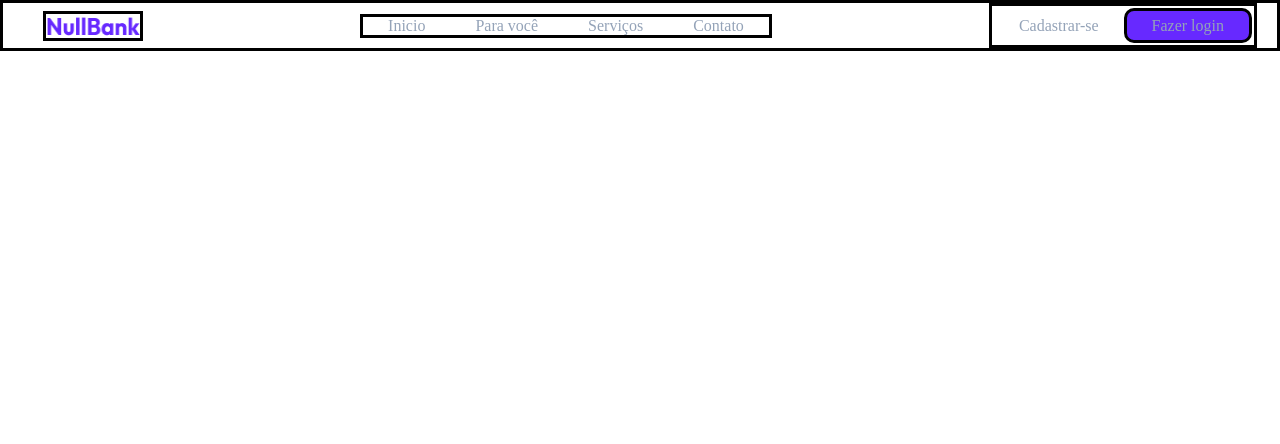
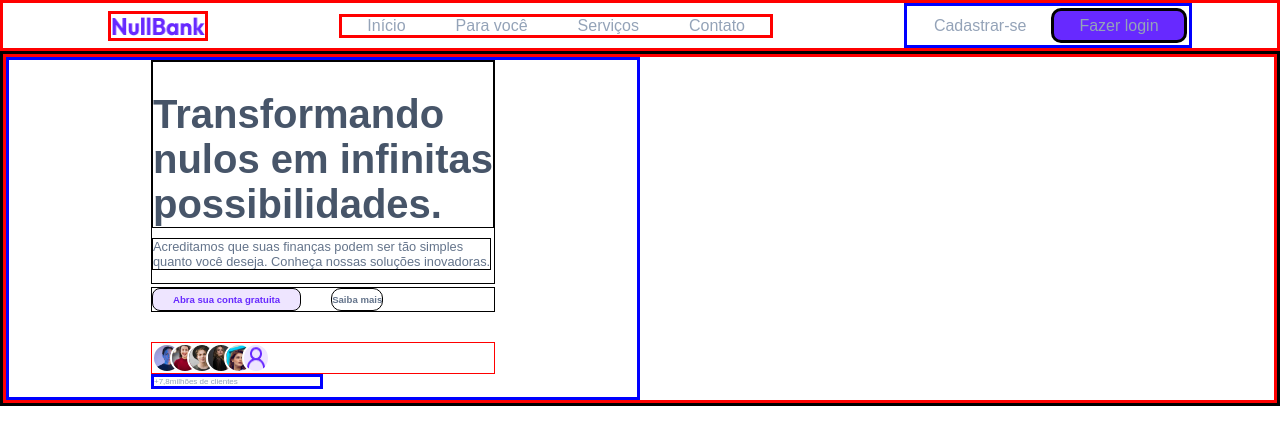
Before and after one commit to jsguimaraes/Desafio1-NullBank, a plain HTML site: page index.html in a window 1280 px wide. Drawn offline with Linux system fonts and the light colour scheme; a web font is replaced by a local one.

Commit message:
main update

```diff
--- a/index.html
+++ b/index.html
@@ -13,7 +13,7 @@
         <img src="img/logo.png" class="logo">
 
         <div class="nav-links">
-            <a href="#">Inicio</a>
+            <a href="#">Início</a>
             <a href="#">Para você</a>
             <a href="#">Serviços</a>
             <a href="#">Contato</a>
@@ -25,8 +25,37 @@
         </div>
     </header>
     <main>
+        <div class="banners">
+            <div class="banner-home">
+                <div class="banner-one">
+                    <div class="banner-text">
+                        <h1>Transformando <br>nulos em infinitas <br>possibilidades.</h1>
+                        <p>Acreditamos que suas finanças podem ser tão simples<br> quanto você deseja. Conheça nossas soluções inovadoras.</p>
+                    </div>
+                    <div class="banner-buttons">
+                        <a href="register.html" class="button-open-account">Abra sua conta gratuita</a>
+                        <a href="login.html" class="button-find-out-more">Saiba mais</a>
+                    </div>
+                    <div class="banner-photos-people">
+                        <img src="img/Rectangle1.png" class="img1">
+                        <img src="img/Rectangle2.png" class="img2">
+                        <img src="img/Rectangle3.png" class="img3">
+                        <img src="img/Rectangle4.png" class="img4">
+                        <img src="img/Rectangle5.png" class="img5">
+                        <img src="img/user-round.png" class="img6">
+                    </div>
+                    <p class="positive-customers">+7,8milhões de clientes</p>
+                </div>
 
+            </div>
+            <div class="banner-two">
+
+            </div>
+        </div>
     </main>
+    <footer>
+
+    </footer>
 
 </body>
 </html>
--- a/styles.css
+++ b/styles.css
@@ -1,3 +1,7 @@
+@import url('https: //fonts.google.com/specimen/Poppins');
+@import url('https: //fonts.google.com/specimen/Outfit?query=outfit');
+
+/* Variables */
 :root{ --colorWhite:#FFF;}
 /* Neutral Colors */
 :root{ --colorNeural50:#F8FAFC;}
@@ -29,24 +33,26 @@ header{
     width: 100%;
     background-color: var(--colorWhite);
     flex-flow: row nowrap;
-    justify-content: space-between;
+    justify-content: space-around;
     padding: 0px 20px;
-    border: solid 3px #000;
+    border: solid 3px red;
     align-items: center;
+    font-family: 'Poppins', sans-serif;
 }
 
 header .logo{
     margin-left: 20px;
     width: 100px;
     height: 30px;
-    border: solid 3px #000;
+    border: solid 3px red;
 }
 
 .nav-links{
     display: flex;
     flex-flow: row nowrap;
     align-items: center;
-    border: solid 3px #000;
+    border: solid 3px red;
+
 }
 
 .nav-links a{
@@ -60,7 +66,7 @@ header .logo{
     flex-flow: row nowrap;
     align-items: center;
     padding: 2px;
-    border: solid 3px #000;
+    border: solid 3px blue;
 }
 
 .login a{
@@ -79,3 +85,150 @@ header .logo{
     align-content: center;
 }
 /* End Header */
+
+/* Start main */
+main{
+    display: flex;
+    flex-flow: column nowrap;
+    align-items: center;
+    border: solid 3px #000;
+}
+
+.banners{
+    display: flex;
+    flex-flow: row nowrap;
+    justify-content: space-between;
+    width: 100%;
+    border: solid 3px red;
+}
+
+.banner-home{
+    display: flex;
+    flex-flow: column nowrap;
+    align-items: center;
+    width: 50%;
+    border: solid 3px blue;
+}
+
+.banner-text{
+    display: flex;
+    flex-flow: column nowrap;
+    align-items: start;
+    text-align: start;
+    border: solid 1px #000;
+}
+
+.banner-text h1{
+    font-family: 'Outfit', sans-serif;
+    font-size: 2.5em;
+    font-weight: 600;
+    color: var(--colorNeural600);
+    text-align: start;
+    padding-top: 30px;
+    border: solid 1px #000;
+    margin-top: 0px;
+    margin-bottom: 0px;
+}
+
+.banner-text p{
+    color: var(--colorNeural500);
+    text-align: start;
+    font-family: 'popins', sans-serif;
+    font-size: 0.8em;
+    border: solid 1px #000;
+    margin-top: 10px;
+}
+
+.banner-buttons{
+    display: flex;
+    flex-flow: row nowrap;
+    border: solid 1px #000;
+    margin-top: 3px;
+    margin-bottom: 30px;
+}
+
+.banner-buttons .button-open-account{
+    display: block;
+    font-family: 'popins', sans-serif;
+    font-weight: 600;
+    font-size: 0.6em;
+    background-color: var(--colorPrimary200);
+    color: var(--colorPrimary500);
+    text-decoration: none;
+    text-align: center;
+    padding: 5px 20px;
+    border: solid 1px #000;
+    border-radius: 8px;
+}
+
+.banner-buttons .button-find-out-more{
+    display: block;
+    font-family: 'popins', sans-serif;
+    font-weight: 600;
+    font-size: 0.6em;
+    color: var(--colorNeural500);
+    text-decoration: none;
+    text-align: center;
+    padding: 5px 0px;
+    border: solid 1px #000;
+    border-radius: 10px;
+    margin-left: 30px;
+}
+
+.banner-photos-people{
+    display: flex;
+    flex-flow: row nowrap;
+    width: 100%;
+    border: solid 1px red;
+}
+
+.banner-photos-people img{
+    display: flex;
+    position: relative;
+    max-width: 30px;
+    max-height: 30px;
+    border-radius: 50%;
+    border: solid 2px var(--colorWhite);
+}
+
+.img1{
+    position: absolute;
+    left: 0px;
+}
+
+.img2 {
+    position: absolute;
+    right: 12px;
+}
+
+.img3 {
+    position: absolute;
+    right: 25px;
+}
+
+.img4 {
+    position: absolute;
+    right: 36px;
+}
+
+.img5 {
+    position: absolute;
+    right: 48px;
+}
+
+.img6 {
+    background-color: var(--colorPrimary200);
+    position: absolute;
+    right: 60px;
+}
+
+.positive-customers{
+    display: flex;
+    flex-flow: column nowrap;
+    width: 50%;
+    color: var(--colorNeural400);
+    font-family: 'popins', sans-serif;
+    font-size: 0.5em;
+    border: solid 3px blue;
+    margin-top: 0px;
+}
```
Also changed, not shown: img/Rectangle1.png (added), img/Rectangle2.png (added), img/Rectangle3.png (added), img/Rectangle4.png (added), img/Rectangle5.png (added), img/user-round.png (added).
